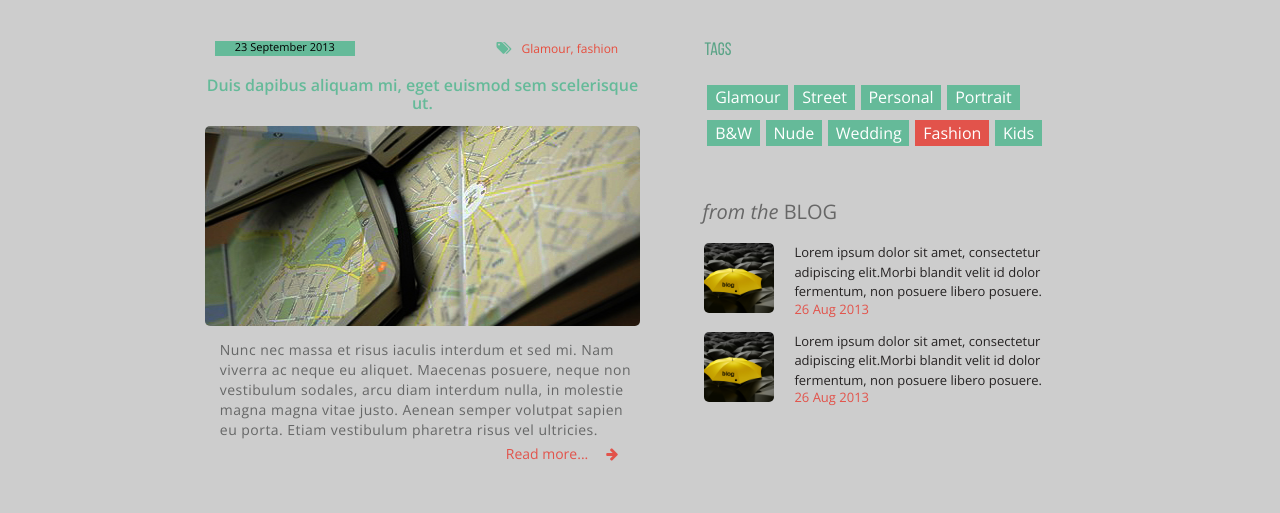
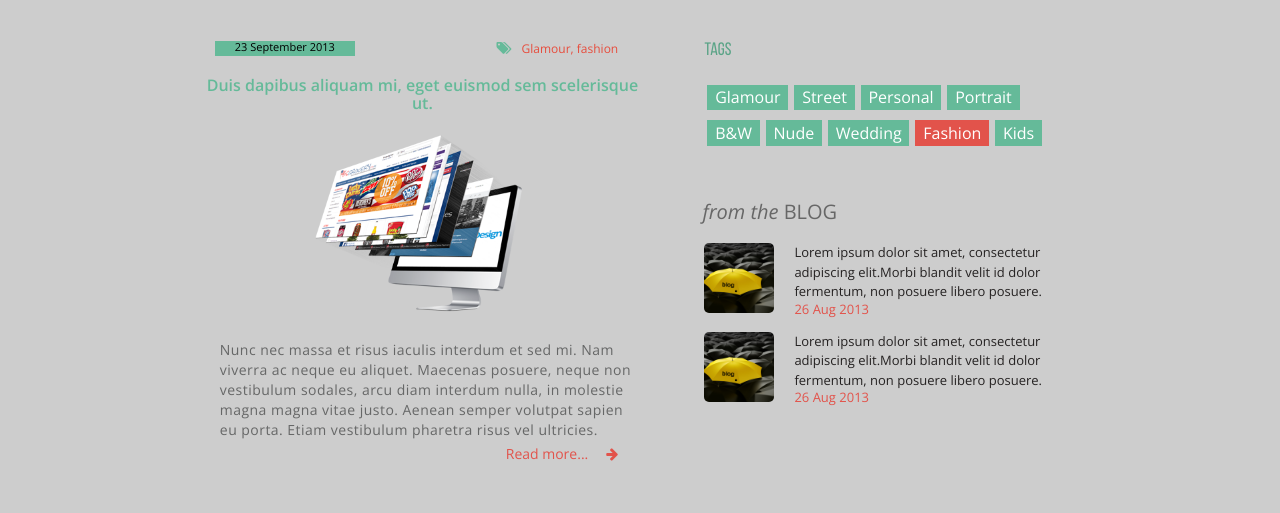
Before and after one commit to andreydos/html-sass-folio, a website: page src/index.html in a window 1280 px wide. Shown: the part 2880-3393 px from the top of the page. Drawn offline with nearby package versions, Linux system fonts and the light colour scheme; files that its build step writes are made by us from their sources; files whose address does not match are found by name.

Commit message:
solved: broken img in news section

```diff
--- a/src/template/news.html
+++ b/src/template/news.html
@@ -15,7 +15,7 @@
 				<div class="news__article--content">
 						<div class="news__article--title">Duis dapibus aliquam mi, eget euismod sem scelerisque ut.</div>
 						<div class="news__article--image">
-							<img src="/img/photo-news.jpg"></img>
+							<img src="/img/photo-news.png"></img>
 						</div>
 						<p class="news__article--paragraph">Nunc nec massa et risus iaculis interdum et sed mi. Nam viverra
 							ac neque eu aliquet. Maecenas posuere, neque non vestibulum
```
Also changed, not shown: website/index.html (+1 -1 lines).
